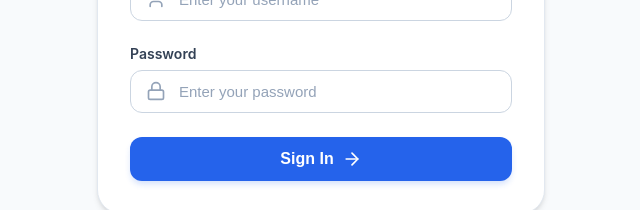
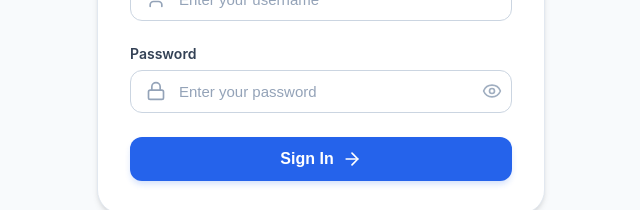
Before and after one commit to WINGMAN100/upwork-dashboard-frontend, a React (Vite) app: page /login in a window 1280 px wide. Shown: the part 358-568 px from the top of the page, without its empty margins (319-959 px from the left). Built offline with nearby package versions, Linux system fonts and the light colour scheme.

Commit message:
Added eye in password field

```diff
--- a/src/pages/Login.jsx
+++ b/src/pages/Login.jsx
@@ -1,11 +1,14 @@
 import React, { useState } from 'react';
 import { useNavigate } from 'react-router-dom';
-import { Lock, User, ArrowRight } from 'lucide-react';
+// 1. Import Eye and EyeOff icons
+import { Lock, User, ArrowRight, Eye, EyeOff } from 'lucide-react';
 import { apiService } from '../services/api';
 import './Login.css';
 
 const Login = () => {
   const [credentials, setCredentials] = useState({ username: '', password: '' });
+  // 2. Add state to track password visibility
+  const [showPassword, setShowPassword] = useState(false);
   const [error, setError] = useState('');
   const [isLoading, setIsLoading] = useState(false);
 
@@ -13,6 +16,11 @@ const Login = () => {
 
   const handleChange = (e) => {
     setCredentials({ ...credentials, [e.target.name]: e.target.value });
+  };
+
+  // 3. Function to toggle password visibility state
+  const togglePasswordVisibility = () => {
+    setShowPassword(!showPassword);
   };
 
   const handleSubmit = async (e) => {
@@ -77,19 +85,45 @@ const Login = () => {
 
             <div className="login-form-group">
               <label className="login-label">Password</label>
-              <div className="login-input-wrapper">
+              <div className="login-input-wrapper" style={{ position: 'relative' }}>
                 <div className="login-input-icon">
                   <Lock size={20} />
                 </div>
                 <input
                   name="password"
-                  type="password"
+                  // 4. Dynamic type based on state
+                  type={showPassword ? "text" : "password"}
                   value={credentials.password}
                   onChange={handleChange}
                   required
                   className="login-input"
                   placeholder="Enter your password"
+                  // Add padding right so text doesn't go under the new eye icon
+                  style={{ paddingRight: '40px' }}
                 />
+
+                {/* 5. The Toggle Button */}
+                <button
+                  type="button" // Crucial: prevents form submission on click
+                  onClick={togglePasswordVisibility}
+                  style={{
+                    position: 'absolute',
+                    right: '0',
+                    top: '0',
+                    height: '100%',
+                    padding: '0 10px',
+                    background: 'none',
+                    border: 'none',
+                    cursor: 'pointer',
+                    display: 'flex',
+                    alignItems: 'center',
+                    color: '#a0aec0', // Adjust color to match your theme
+                    zIndex: 2
+                  }}
+                  aria-label={showPassword ? "Hide password" : "Show password"}
+                >
+                  {showPassword ? <EyeOff size={20} /> : <Eye size={20} />}
+                </button>
               </div>
             </div>
             <button
```
Also changed, not shown: 1 other file (tests, documents, lock files or other folders).
